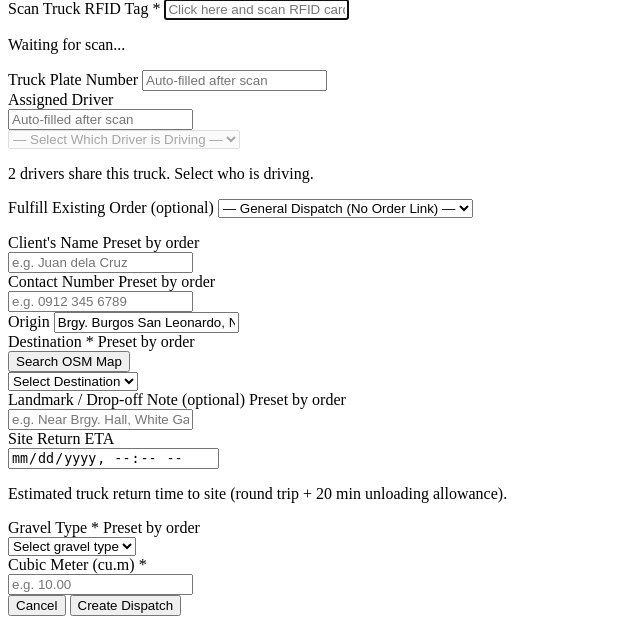
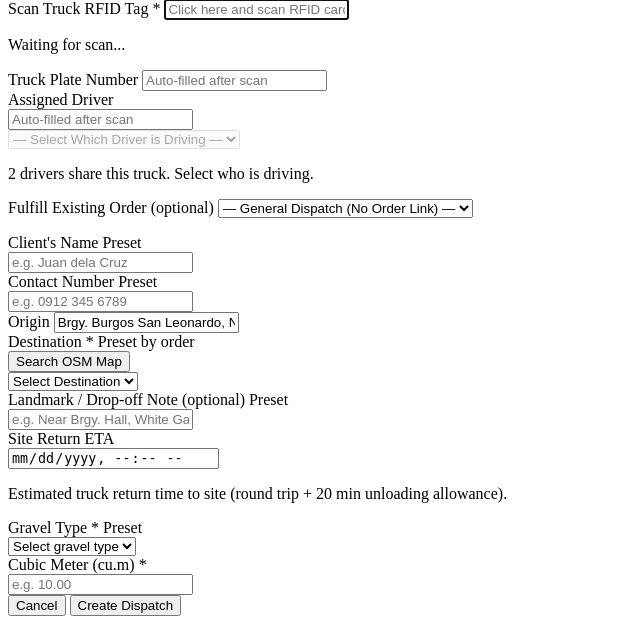
Before and after one commit to Edu-ward/SSVTruckingSystem, a PHP site: page /admin/views/modals.php in a window 1280 px wide. Shown: the part 1360-1986 px from the top of the page, without its empty margins (0-640 px from the left). Run offline with PHP 8.4, Linux system fonts and the light colour scheme; the template is opened without the code that fills it, so the values that code supplies are empty.

Commit message:
fixes on dispatch modal

```diff
--- a/admin/views/modals.php
+++ b/admin/views/modals.php
@@ -432,14 +432,14 @@
                     <div>
                         <div class="flex justify-between items-center mb-1.5">
                             <label class="block text-sm font-semibold text-gray-800 dark:text-gray-200">Client's Name</label>
-                            <span class="order-preset-badge text-[11px] font-medium text-blue-600 dark:text-blue-400 hidden"><i class="fa-solid fa-lock text-[10px] mr-1"></i>Preset by order</span>
+                            <span class="order-preset-badge text-[11px] font-medium text-blue-600 dark:text-blue-400 hidden"><i class="fa-solid fa-lock text-[10px] mr-1"></i>Preset</span>
                         </div>
                         <input type="text" name="client_name" id="dispatchClientName" placeholder="e.g. Juan dela Cruz" class="w-full border border-gray-200 dark:border-gray-600 rounded-xl px-4 py-2.5 focus:outline-none focus:ring-2 focus:ring-blue-500 bg-white dark:bg-gray-700 dark:text-gray-100 text-sm transition-colors">
                     </div>
                     <div>
                         <div class="flex justify-between items-center mb-1.5">
                             <label class="block text-sm font-semibold text-gray-800 dark:text-gray-200">Contact Number</label>
-                            <span class="order-preset-badge text-[11px] font-medium text-blue-600 dark:text-blue-400 hidden"><i class="fa-solid fa-lock text-[10px] mr-1"></i>Preset by order</span>
+                            <span class="order-preset-badge text-[11px] font-medium text-blue-600 dark:text-blue-400 hidden"><i class="fa-solid fa-lock text-[10px] mr-1"></i>Preset</span>
                         </div>
                         <input type="text" name="contact_number" id="dispatchContactNumber" placeholder="e.g. 0912 345 6789" class="w-full border border-gray-200 dark:border-gray-600 rounded-xl px-4 py-2.5 focus:outline-none focus:ring-2 focus:ring-blue-500 bg-white dark:bg-gray-700 dark:text-gray-100 text-sm transition-colors">
                     </div>
@@ -484,7 +484,7 @@
                     <div>
                         <div class="flex justify-between items-center mb-1.5">
                             <label class="block text-sm font-semibold text-gray-800 dark:text-gray-200">Landmark / Drop-off Note <span class="text-gray-400 font-normal">(optional)</span></label>
-                            <span class="order-preset-badge text-[11px] font-medium text-blue-600 dark:text-blue-400 hidden"><i class="fa-solid fa-lock text-[10px] mr-1"></i>Preset by order</span>
+                            <span class="order-preset-badge text-[11px] font-medium text-blue-600 dark:text-blue-400 hidden"><i class="fa-solid fa-lock text-[10px] mr-1"></i>Preset</span>
                         </div>
                         <input type="text" name="landmark" id="dispatchLandmark" placeholder="e.g. Near Brgy. Hall, White Gate, Beside Petron" class="w-full border border-gray-200 dark:border-gray-600 rounded-xl px-4 py-2.5 focus:outline-none focus:ring-2 focus:ring-blue-500 bg-white dark:bg-gray-700 dark:text-gray-100 text-sm transition-colors">
                     </div>
@@ -503,7 +503,7 @@
                     <div>
                         <div class="flex justify-between items-center mb-1.5">
                             <label class="block text-sm font-semibold text-gray-800 dark:text-gray-200">Gravel Type <span class="text-red-500">*</span></label>
-                            <span class="order-preset-badge text-[11px] font-medium text-blue-600 dark:text-blue-400 hidden"><i class="fa-solid fa-lock text-[10px] mr-1"></i>Preset by order</span>
+                            <span class="order-preset-badge text-[11px] font-medium text-blue-600 dark:text-blue-400 hidden"><i class="fa-solid fa-lock text-[10px] mr-1"></i>Preset</span>
                         </div>
                         <select id="gravelType" name="gravel_type" required class="w-full border border-gray-200 dark:border-gray-600 rounded-xl px-4 py-2.5 focus:outline-none focus:ring-2 focus:ring-blue-500 bg-white dark:bg-gray-700 dark:text-gray-100 text-sm transition-colors">
                             <option value="">Select gravel type</option>
```
